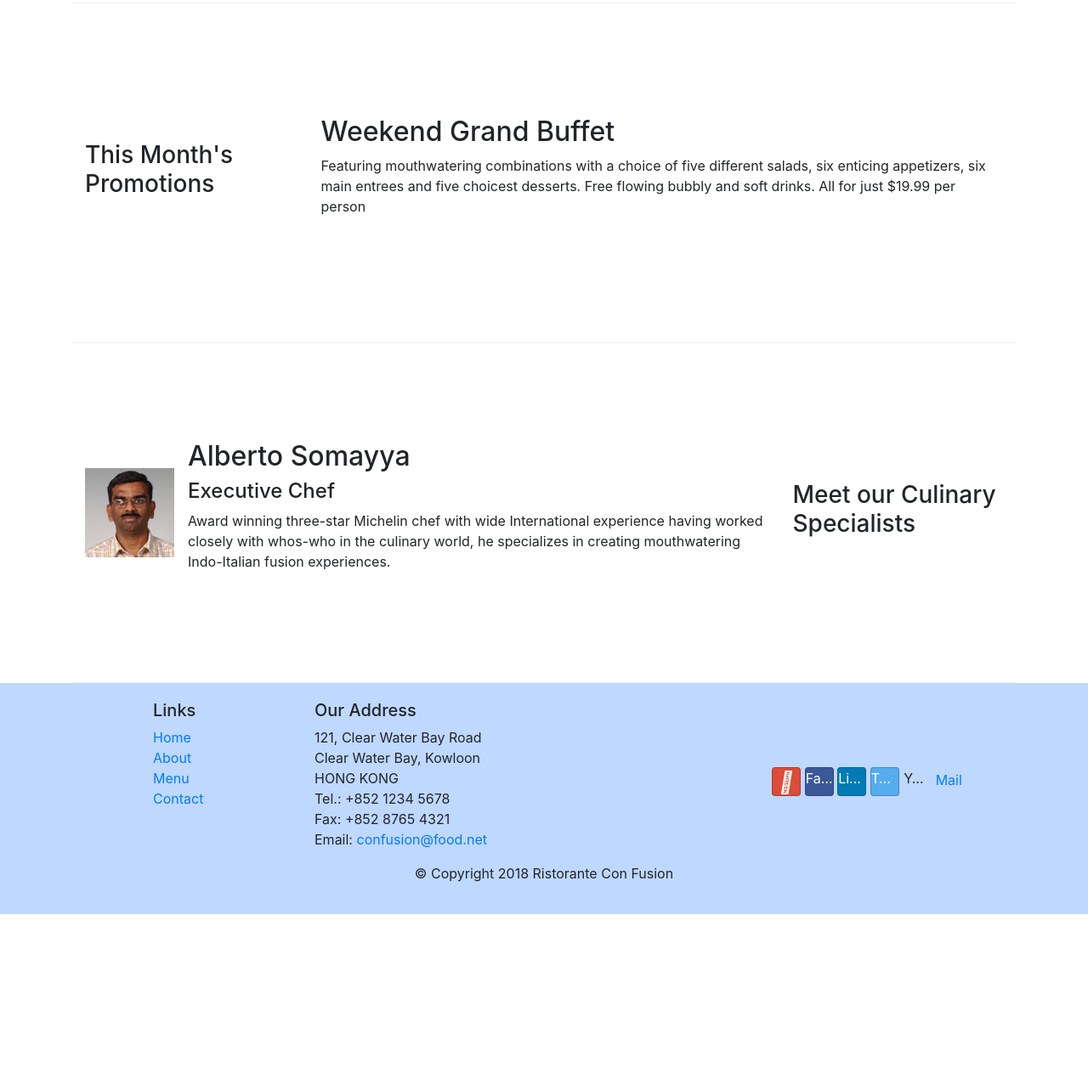
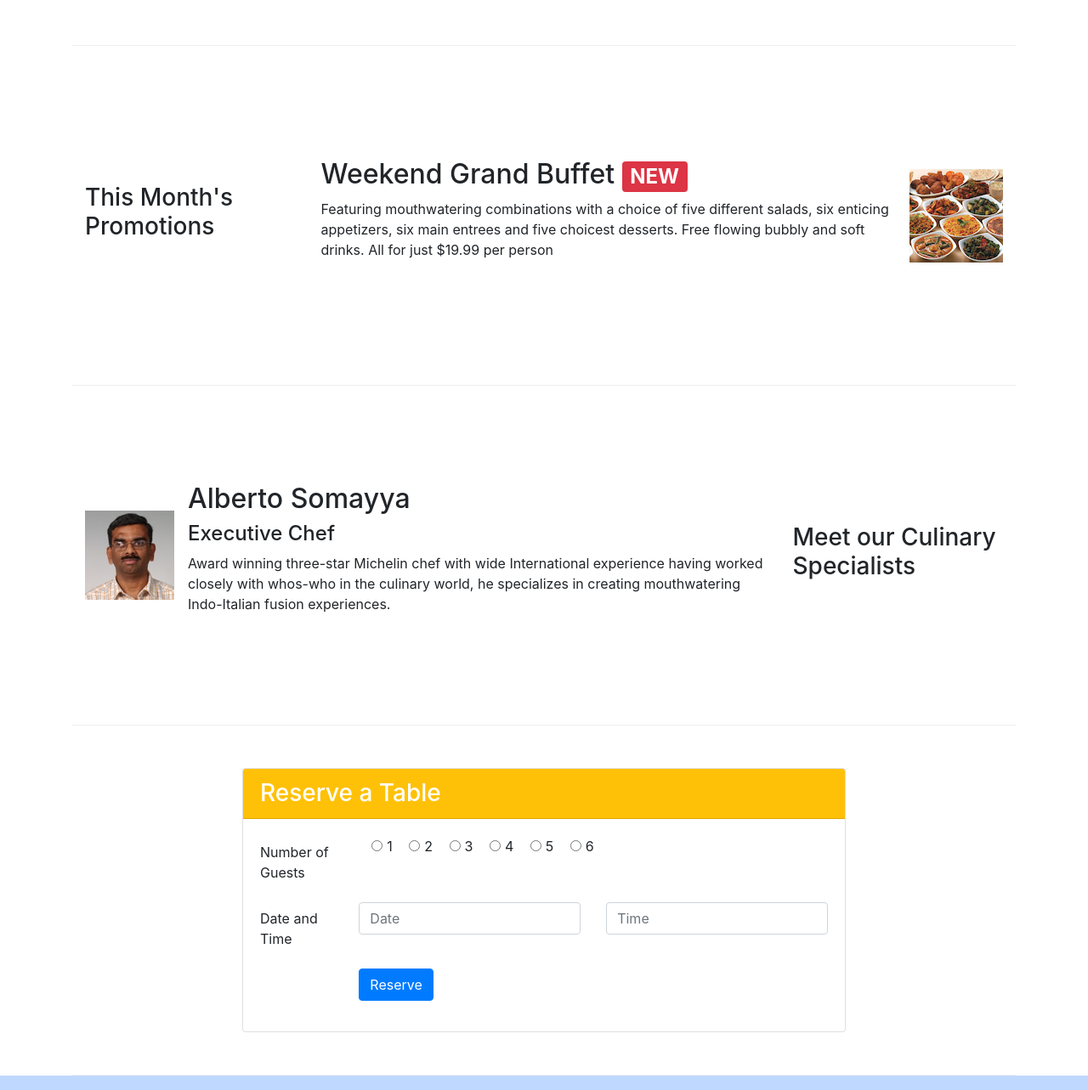
Before and after one commit to maxxng/bootstrap, a website: page index.html in a window 1280 px wide. Shown: the part 680-1963 px from the top of the page at 85% size. Before the commit the page ends 1756 px from the top, so only its background shows below. Drawn offline with nearby package versions, Linux system fonts and the light colour scheme.

Commit message:
assignment 2

```diff
--- a/css/styles.css
+++ b/css/styles.css
@@ -1,3 +1,7 @@
+input[type="radio"]{
+  margin: 0 5px 0 15px;
+}
+
 .row-header {
   margin: 0px auto;
   padding: 0px auto;
@@ -23,13 +27,13 @@
   color: floralwhite;
 }
 
-.address {
+address {
   font-size: 80%;
   margin: 0px;
   color: #0f0f0f;
 }
 
-.body {
+body {
   padding: 50px 0px 0px 0px;
   z-index: 0;
 }
--- a/index.html
+++ b/index.html
@@ -61,8 +61,11 @@
             your culinary senses!
           </p>
         </div>
-        <div class="col-12 col-sm align-self-center">
+        <div class="col-12 col-sm-3 align-self-center">
           <img src="img/logo.png" class="img-fluid">
+        </div>
+        <div class="col-12 col-sm-3 align-self-center">
+          <a href="#tableReservation" class="btn btn-warning btn-block" role="button">Reserve Table</a>
         </div>
       </div>
     </div>
@@ -94,13 +97,20 @@
         <h3>This Month's Promotions</h3>
       </div>
       <div class="col col-sm col-md">
-        <h2>Weekend Grand Buffet</h2>
+        <div class="media">
+          <div class="media-body">
+            <h2>Weekend Grand Buffet
+              <span class="badge badge-danger">NEW</span>
+            </h2>
             <p>
               Featuring mouthwatering combinations with a choice of five different
               salads, six enticing appetizers, six main entrees and five choicest
               desserts. Free flowing bubbly and soft drinks. All for just $19.99
               per person
             </p>
+          </div>
+          <img class="d-flex ml-3 align-self-center" src="img/buffet.png" alt="buffet">
+        </div>
       </div>
     </div>
 
@@ -120,6 +130,43 @@
               world, he specializes in creating mouthwatering Indo-Italian fusion
               experiences.
             </p>
+          </div>
+        </div>
+      </div>
+    </div>
+
+    <div class="row row-content justify-content-center" id="tableReservation">
+      <div class="col-12 col-sm-8">
+        <div class="card">
+          <h3 class="card-header bg-warning text-white">Reserve a Table</h3>
+          <div class="card-body">
+            <form>
+              <div class="form-group row">
+                <label for="guestNum" class="col-md-2 col-form-label">Number of Guests</label>
+                <div class="col-md-10">
+                  <label class="radio-inline"><input type="radio" name="guestNum">1 </label>
+                  <label class="radio-inline"><input type="radio" name="guestNum">2 </label>
+                  <label class="radio-inline"><input type="radio" name="guestNum">3 </label>
+                  <label class="radio-inline"><input type="radio" name="guestNum">4 </label>
+                  <label class="radio-inline"><input type="radio" name="guestNum">5 </label>
+                  <label class="radio-inline"><input type="radio" name="guestNum">6</label>
+                </div>
+              </div>
+              <div class="form-group row">
+                <label for="dateAndTime" class="col-12 col-md-2 col-form-label">Date and Time</label>
+                <div class="col-6 col-md-5">
+                  <input type="text" class="form-control" id="date" name="date" placeholder="Date" />
+                </div>
+                <div class="col-6 col-md-5">
+                  <input type="text" class="form-control" id="time" name="time" placeholder="Time" />
+                </div>
+              </div>
+              <div class="form-group row">
+                <div class="offset-md-2 col-md-10">
+                  <button type="submit" class="btn btn-primary">Reserve</button>
+                </div>
+              </div>
+            </form>
           </div>
         </div>
       </div>
```
Lines whose indentation alone changed are shown as unchanged.
